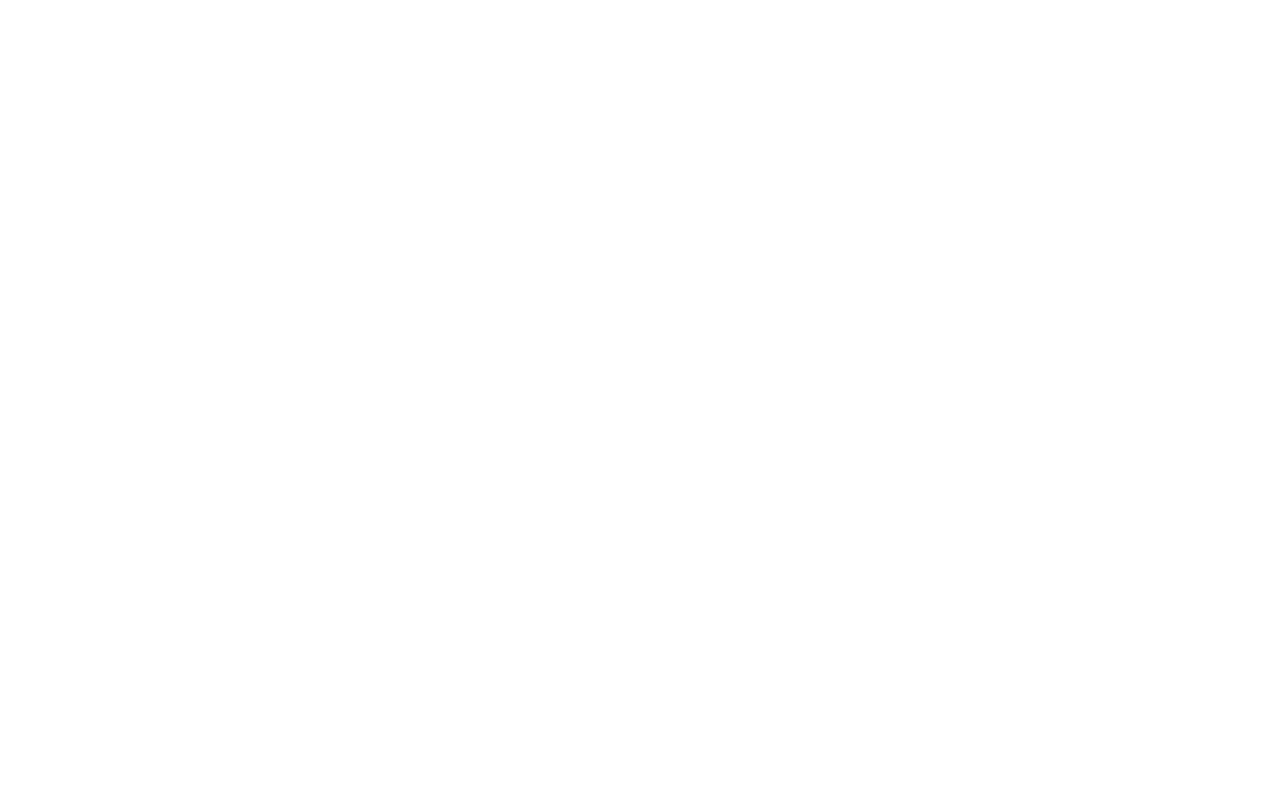
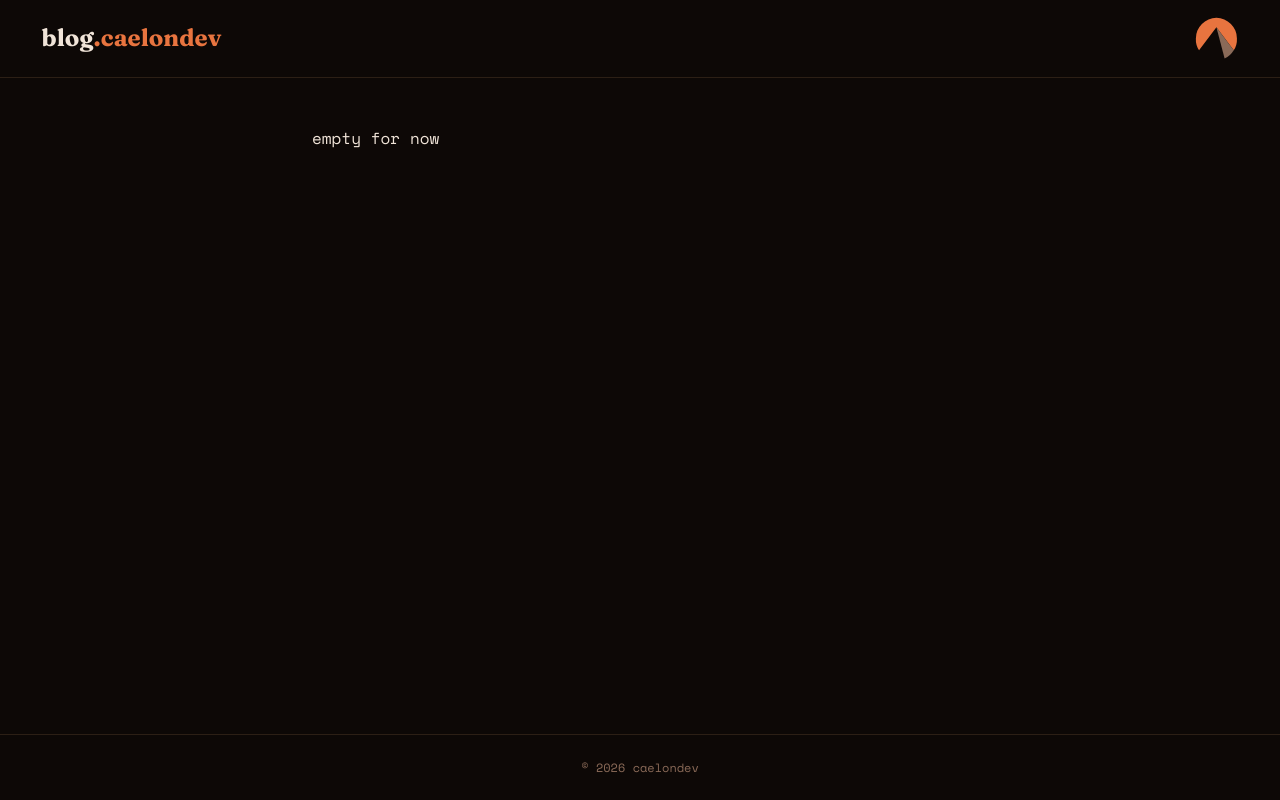
Before and after one commit to caelondev/blog, a React (Vite) app: page / in a window 1280 px wide. Built offline with nearby package versions, Linux system fonts and the light colour scheme.

Commit message:
feat: implemented Layout

```diff
--- a/src/App.tsx
+++ b/src/App.tsx
@@ -1,5 +1,11 @@
+import Layout from "./components/Layout/Layout";
+
 function App() {
-  return <></>;
+  return (
+    <Layout>
+      <p>empty for now</p>
+    </Layout>
+  );
 }
 
 export default App;
--- /dev/null
+++ b/src/components/Layout/Layout.module.css
@@ -0,0 +1,62 @@
+.wrapper {
+  min-height: 100vh;
+  display: flex;
+  flex-direction: column;
+  background: var(--bg);
+  color: var(--fg);
+  font-family: var(--font-mono);
+}
+
+.header {
+  display: flex;
+  align-items: center;
+  justify-content: space-between;
+  padding: 1rem 2.6rem;
+  border-bottom: 1px solid var(--border);
+}
+
+.logo {
+  font-family: var(--font-display);
+  font-weight: 700;
+  font-size: 1.5rem;
+  color: var(--fg);
+  text-decoration: none;
+  line-height: 1;
+}
+
+.dot {
+  color: var(--primary);
+}
+
+.logoAccent {
+  color: var(--primary);
+}
+
+.avatar {
+  width: 48px;
+  height: 48px;
+  border-radius: 50%;
+  border: 2px solid var(--primary);
+  object-fit: cover;
+}
+
+.main {
+  flex: 1;
+  max-width: 720px;
+  width: 100%;
+  margin: 0 auto;
+  padding: 2rem;
+}
+
+.footer {
+  padding: 1.5rem 2rem;
+  border-top: 1px solid var(--border);
+  font-size: 0.75rem;
+  color: var(--muted);
+  text-align: center;
+}
+
+.codebergIcon {
+  width: 2.8rem;
+  height: 2.8rem;
+}
--- /dev/null
+++ b/src/components/Layout/Layout.tsx
@@ -0,0 +1,38 @@
+import type { ReactNode } from "react";
+import { Link } from "react-router-dom";
+import styles from "./Layout.module.css";
+
+interface LayoutProps {
+  children: ReactNode;
+}
+
+export default function Layout({ children }: LayoutProps) {
+  return (
+    <div className={styles.wrapper}>
+      <header className={styles.header}>
+        <Link to="/" className={styles.logo}>
+          blog<span className={styles.dot}>.</span>
+          <span className={styles.logoAccent}>caelondev</span>
+        </Link>
+        <svg
+          xmlns="http://www.w3.org/2000/svg"
+          viewBox="0 0 24 24"
+          className={styles.codebergIcon}
+        >
+          <path
+            fill="var(--primary)"
+            d="M12 1A11 11 0 0 0 1 12a11 11 0 0 0 1.7 6.4L12 6l9.3 12.4A11 11 0 0 0 23 12 11 11 0 0 0 12 1Z"
+          />
+          <path
+            fill="var(--muted)"
+            d="M21.3 18.4 12 6l4.4 16.8a11 11 0 0 0 4.9-4.4Z"
+          />
+        </svg>
+      </header>
+      <main className={styles.main}>{children}</main>
+      <footer className={styles.footer}>
+        <span>© {new Date().getFullYear()} caelondev</span>
+      </footer>
+    </div>
+  );
+}
--- a/src/index.css
+++ b/src/index.css
@@ -35,3 +35,15 @@
 
   --card-border-radius: 1rem;
 }
+
+html,
+body {
+  margin: 0;
+  padding: 0;
+  background: var(--bg);
+  min-height: 100%;
+}
+
+* {
+  box-sizing: border-box;
+}
```
Also changed, not shown: public/codeberg-icon.svg (added).
